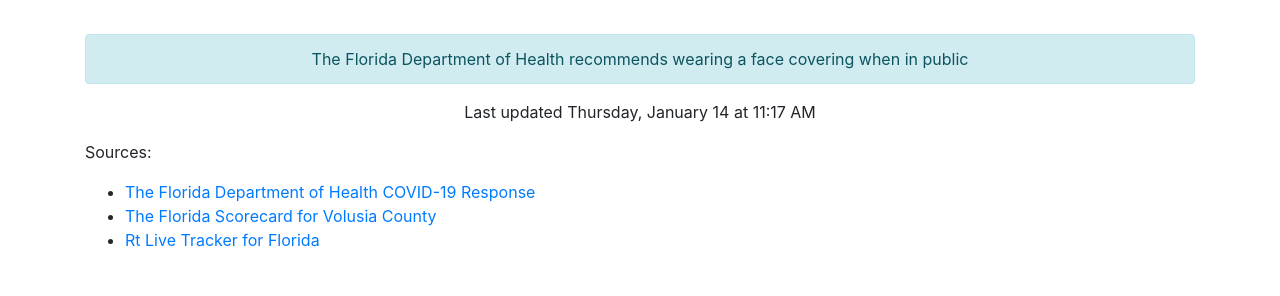
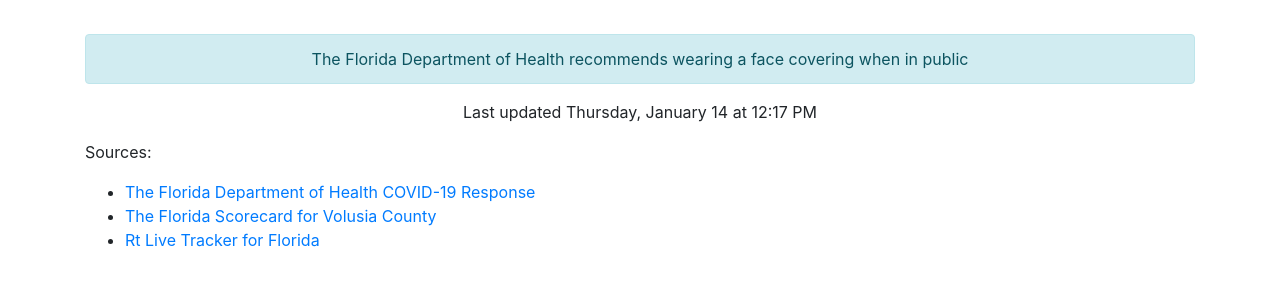
Before and after one commit to thinkjson/timeforchurch, a Jekyll site: the page built from index.md, in a window 1280 px wide. Shown: the part 586-882 px from the top of the page. Built offline with Jekyll 4.4.1, drawn with Linux system fonts in a browser that asks for light colours; our own code applies the rules of GitHub Pages for plain Markdown files.

Commit message:
Updating data

```diff
--- a/_includes/data.html
+++ b/_includes/data.html
@@ -10,4 +10,4 @@
     <div class="outcome text-success">YES</div>
     <div class="alert alert-info" role="alert">The Florida Department of Health recommends wearing a face covering when in public</div>
 
-    <p>Last updated Thursday, January 14 at 11:17 AM</p>
+    <p>Last updated Thursday, January 14 at 12:17 PM</p>
```
